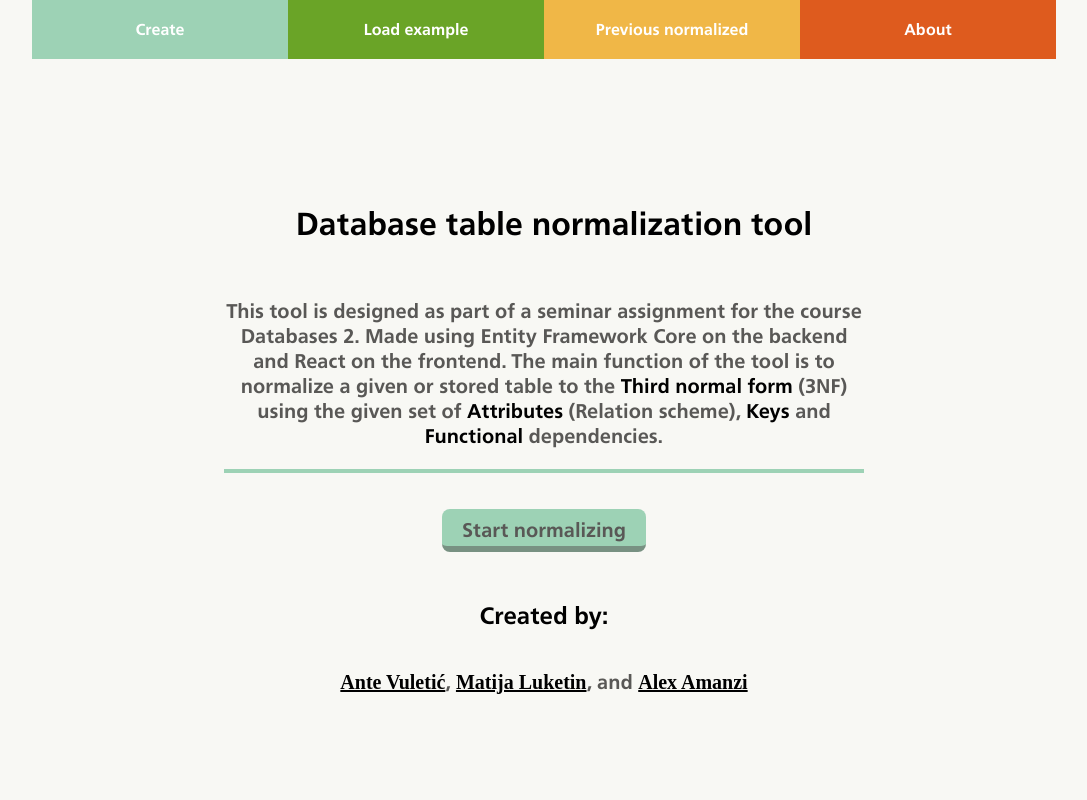
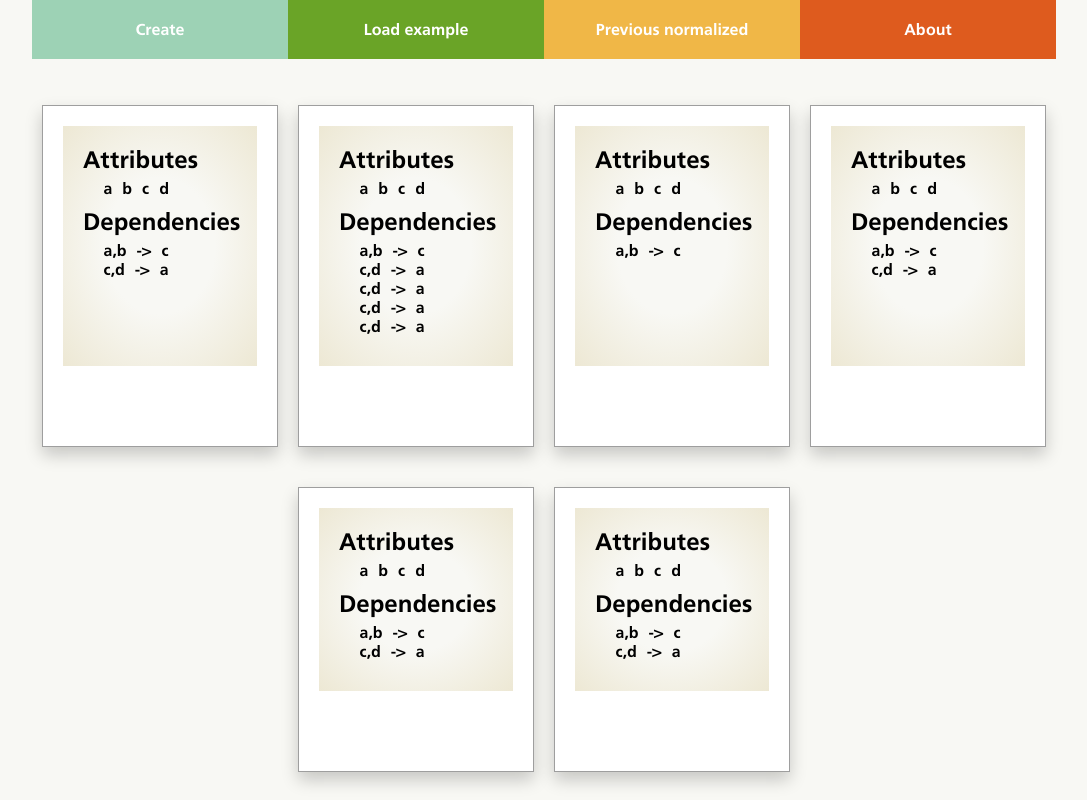
Before and after one commit to m-luketin/DB-Table-Normalisation-Tool, a React (Create React App) app: page /test in a window 1280 px wide. Before the commit this address led to /. Shown: the whole page, without its empty margins (96-1183 px from the left). Built offline with nearby package versions, Linux system fonts and the light colour scheme; the HTML template or start-up script is replaced by a standard one; a web font is replaced by a local one.

Commit message:
Modified Table component

```diff
--- a/src/App.css
+++ b/src/App.css
@@ -11,7 +11,7 @@
 }
 
 body {
-  background-color: #f8f8f4;
+  background-color: #f8f8f4; /*beige*/
 }
 
 nav {
@@ -25,7 +25,8 @@ h1 {
   margin-top: 20px;
 }
 
-h2 {
+h3 {
+  font-size: 24px;
   margin-top: 50px;
   text-align: center;
 }
@@ -36,7 +37,7 @@ textarea {
 
 p{
   font-size: 20px;
-  color: #595856;
+  color: #595856; /*greydark*/
 }
 
 b{
@@ -97,8 +98,6 @@ a:hover{
   font-family: "frutiger_boldregular";
   text-decoration: none;
   border-bottom: 6px solid #f8f8f4;
-  /* border-bottom-left-radius: 4px;
-  border-bottom-right-radius: 4px; */
   transition: 0.1s border ease-in-out;
 }
 
@@ -108,16 +107,16 @@ a:hover{
 }
 
 .NavbarListItem:nth-child(1) {
-  background-color: #9dd2b5;
+  background-color: #9dd2b5; /*blue*/
 }
 .NavbarListItem:nth-child(2) {
-  background-color: #6aa427;
+  background-color: #6aa427; /*green*/
 }
 .NavbarListItem:nth-child(3) {
-  background-color: #f0b747;
+  background-color: #f0b747; /*yellow*/
 }
 .NavbarListItem:nth-child(4) {
-  background-color: #de5b1e;
+  background-color: #de5b1e; /*red*/
 }
 
 .AttributesContent .AttributeInput {
@@ -182,7 +181,7 @@ a:hover{
 }
 
 .DropdownAttribute:hover {
-  background-color: #9e9e9e;
+  background-color: #9e9e9e; /*greylight*/
 }
 
 .AttributeOutput {
@@ -398,7 +397,9 @@ a:hover{
   display: flex;
   justify-content: center;
   flex-wrap: wrap;
-  margin: 20px;
+  width: 80%;
+  margin: auto;
+  margin-top: 20px;
   position: relative;
 }
 
@@ -409,6 +410,14 @@ a:hover{
   margin: 20px 10px;
   box-shadow: 0px 8px 16px 0px rgba(0, 0, 0, 0.2);
   width: calc(25% - 20px);
+}
+
+.ButtonTable{
+  background-color: #f0b747;
+  position: absolute;
+  bottom: 20px;
+  left: calc(50% - 70px);
+  margin: 0;
 }
 
 .TableAttributes {
--- a/src/App.js
+++ b/src/App.js
@@ -4,6 +4,7 @@ import "./fonts/stylesheet.css";
 import "./App.css";
 import MainScreen from "./components/MainScreen";
 import Form from "./components/form/Form";
+import Decomposition from "./components/display/Decomposition";
 
 function App() {
   return (
@@ -23,6 +24,7 @@ function App() {
               />
             )}
           />
+          <Route exact path="/test" render={() => <Decomposition/>} />
           <Redirect to="/" />
         </Switch>
       </BrowserRouter>
--- a/src/components/MainScreen.js
+++ b/src/components/MainScreen.js
@@ -23,7 +23,7 @@ const MainScreen = () => {
           </Link>
         </div>
 
-        <h2>Created by:</h2>
+        <h3>Created by:</h3>
         <p className="MainDescription CreatedBy">
           <a
             href="https://github.com/AnteVuletic"
--- a/src/components/Navbar.js
+++ b/src/components/Navbar.js
@@ -11,7 +11,7 @@ const Navbar = () => {
         <Link to="/load" className="NavbarListItem">
           <div>Load example</div>
         </Link>
-        <Link to="/normalize/previous" className="NavbarListItem">
+        <Link to="/test" className="NavbarListItem">
           <div>Previous normalized</div>
         </Link>
         <Link to="/" className="NavbarListItem">
--- a/src/components/decomposition/Decomposition.js
+++ b/src/components/display/Decomposition.js
@@ -1,5 +1,5 @@
 import React from "react";
-import Navbar from "./../Navbar";
+import Navbar from "../Navbar";
 import Table from "./Table";
 
 const Decomposition = props => {
--- /dev/null
+++ b/src/components/display/Table.js
@@ -0,0 +1,46 @@
+import React from "react";
+
+const Table = props => {
+  return (
+    <div className="Table">
+      <div className="TableContent">
+        {props.title !== undefined ? <h2>props.title</h2> : null}
+        <h2>Attributes</h2>
+        <div className="TableAttributes">
+          {props.attributes.map((attribute, index) => {
+            return (
+              <div className="TableAttribute" key={index}>
+                {attribute}
+              </div>
+            );
+          })}
+        </div>
+
+        {props.dependencies !== undefined ? (
+          <>
+            <h2>Dependencies</h2>
+            <div className="TableDependencies">
+              {props.dependencies.map((dependency, index) => {
+                dependency = dependency.split("-");
+                return (
+                  <div key={index} className="TableDependency">
+                    <div>{dependency[0]}</div>
+
+                    <div> -> </div>
+
+                    <div>{dependency[1]}</div>
+                  </div>
+                );
+              })}
+            </div>
+          </>
+        ) : null}
+      </div>
+      {props.title !== undefined ? (
+        <button className="ButtonRun ButtonTable">Load table</button>
+      ) : null}
+    </div>
+  );
+};
+
+export default Table;
```
Also changed, not shown: src/components/decomposition/Table.js (deleted, +0 -38 lines).
